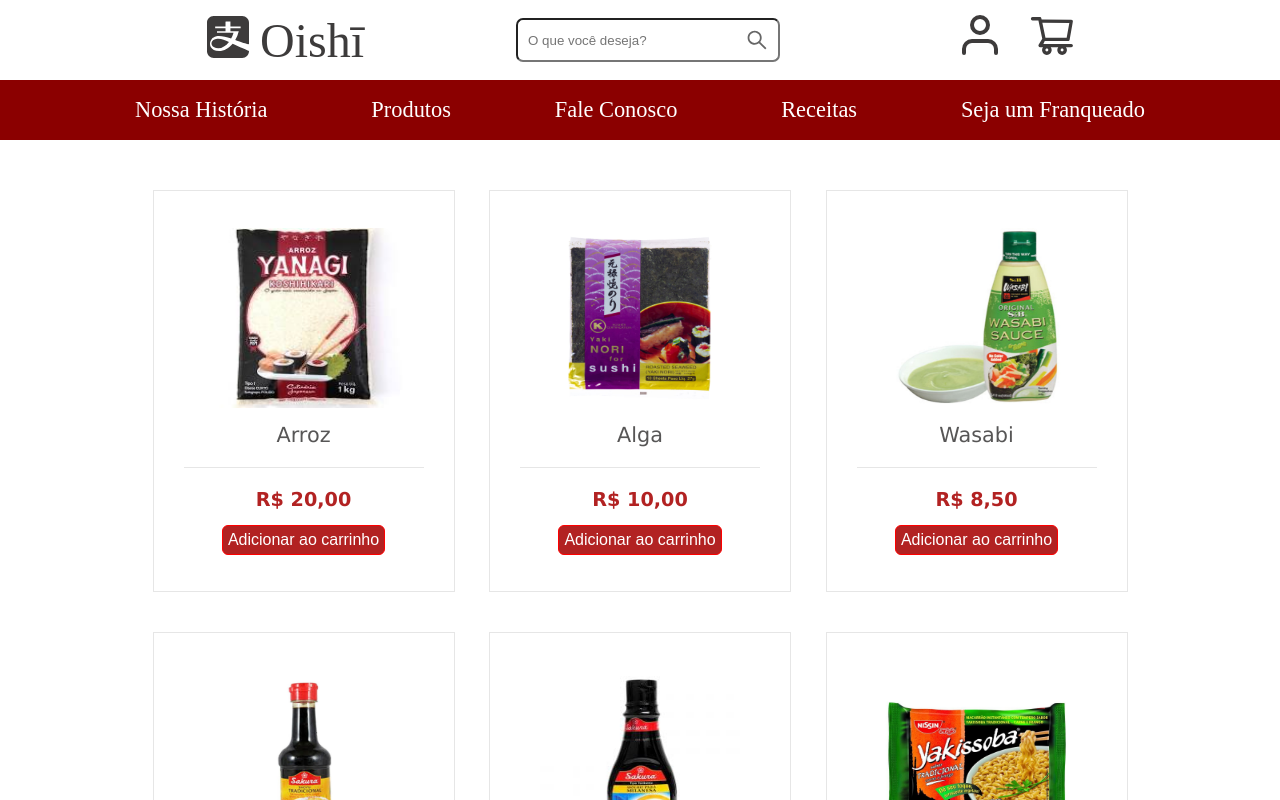
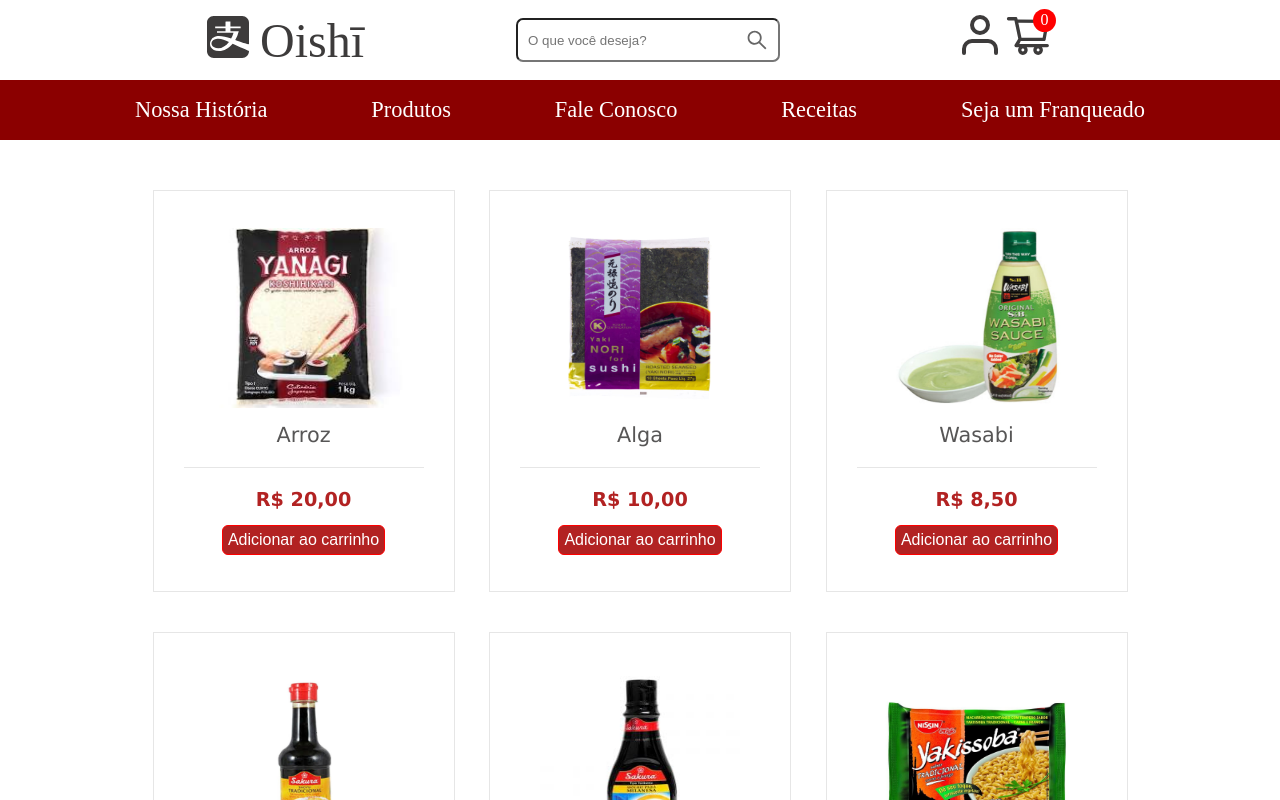
Before and after one commit to bernardobfg/e-comerce, a React (Create React App) app: page /produtos in a window 1280 px wide. Shown: the top 800 px of the page. Built offline with nearby package versions, Linux system fonts and the light colour scheme.

Commit message:
implementando o counter de produtos

```diff
--- a/src/components/Header/index.js
+++ b/src/components/Header/index.js
@@ -4,10 +4,10 @@
 import Menu from '../Menu/index';
 import HeaderSup from '../HeaderSup/index';
 
-function Header() {
+function Header({counter}) {
     return (
         <div>
-            <HeaderSup />
+            <HeaderSup counter={ counter}/>
 
             <div className="header-container">
                 <Menu />
--- a/src/components/HeaderSup/index.js
+++ b/src/components/HeaderSup/index.js
@@ -1,14 +1,18 @@
-import React from 'react';
+import React, { useState } from 'react';
 import './styles.css';
 import { FiUser } from 'react-icons/fi'
 import { AiOutlineShoppingCart } from 'react-icons/ai'
 import { AiOutlineSearch } from 'react-icons/ai'
-import {IoLogoAlipay} from 'react-icons/io5'
+import { IoLogoAlipay } from 'react-icons/io5'
 
 
 
 
-function HeaderSup() {
+
+function HeaderSup({counter}) {
+
+
+
     return (
         <div className="header-sup-container">
             <div className="div-imagem">
@@ -22,7 +26,8 @@
 
             <div className="div-icons">
                 <a><FiUser className="user" /></a>
-                <a><AiOutlineShoppingCart className="cart"/></a>
+                <a><AiOutlineShoppingCart className="cart" /></a>
+                <span className="counter">{counter}</span>
             </div>
         </div>
     )
--- a/src/components/HeaderSup/styles.css
+++ b/src/components/HeaderSup/styles.css
@@ -69,3 +69,19 @@
     color: #666666;
     cursor: pointer;
 }
+
+.counter{
+    background-color: red;
+    width: 17px;
+    height: 17px;
+    display: flex;
+    align-items: center;
+    justify-content: center;
+    color: #fff;
+    padding: 3px;
+    border-radius: 100%;
+    font-size: 1em;
+    position: relative;
+    bottom: 20px;
+    right: 20px;
+}
--- a/src/components/Modal/index.js
+++ b/src/components/Modal/index.js
@@ -2,12 +2,18 @@
 import './styles.css'
 import {AiFillCloseCircle} from 'react-icons/ai'
 
-function Modal({ name, img }) {
+function Modal({id='modal', onClose = () => { }, name, img }) {
+
+    const handleOutsideClick = (e) => {
+        if (e.target.id == id) onClose()
+    };
+
+
     return (
-        <div className="modal">
+        <div id={id} className="modal" onClick={handleOutsideClick}>
             <div className="modal-container">
                 <div className="div-close">
-                    <button className="close">
+                    <button className="close" onClick={onClose}>
                         <AiFillCloseCircle/>
                     </button>
                 </div>
--- a/src/components/Modal/styles.css
+++ b/src/components/Modal/styles.css
@@ -28,6 +28,7 @@
     border: none;
     color: red;
     font-size: 2em;
+    cursor: pointer;
 
 
 }
--- a/src/components/Product/index.js
+++ b/src/components/Product/index.js
@@ -1,14 +1,19 @@
 import React, {useState} from 'react';
 import './styles.css';
-
+import Header from '../HeaderSup/index'
 import Modal from '../Modal/index'
 
 
-function Product({ id, name, price, img }) {
+
+function Product({ id, name, price, img, counter=counter ,setCounter=setCounter}) {
 
     const real = value => {
         const options = { style: "currency", currency: "BRL" }
         return value.toLocaleString('pt-BR', options)
+    }
+
+    function incrementar() {
+        setCounter(counter+1)
     }
 
 
@@ -20,7 +25,8 @@
         setProductModal(name);
         setProductModalImg(img);
         setModalVisible(true);
-        console.log(isModalVisible);
+        incrementar();
+
 
     }
 
@@ -30,10 +36,9 @@
         <>
             {
                 isModalVisible ? (
-                    <Modal name={productModal} img={productModalImg}/>
+                    <Modal name={productModal} img={productModalImg} onClose={ () =>setModalVisible(false)}/>
                 ): null
         }
-
 
         <div className="product">
 
--- a/src/components/Product/styles.css
+++ b/src/components/Product/styles.css
@@ -8,6 +8,12 @@
     border: 1px solid #e6e6e6;
     margin-bottom: 20px;
     margin: 20px 10px;
+}
+
+.product:hover{
+    -webkit-box-shadow: 0px 0px 8px 1px #292828;
+  -moz-box-shadow: 0px 0px 8x 1px #292828;
+  box-shadow: 0px 0px 8px 1px #292828;
 }
 
 .product .div-img{
--- a/src/components/Products/index.js
+++ b/src/components/Products/index.js
@@ -9,7 +9,7 @@
 import Yakissoba from '../../assets/yakissoba.jpg'
 
 
-function Products() {
+function Products({counter, setCounter}) {
     const products_list = [
         {
             id: 1,
@@ -54,7 +54,8 @@
 
     ]
     const render_products_list = products_list.map(product =>
-        <Product key={product.id} id={product.id} name={product.name} price={product.price} img={product.img}/>
+
+        <Product key={product.id} id={product.id} name={product.name} price={product.price} img={product.img} counter={counter} setCounter={setCounter}/>
         )
 
     return (
--- a/src/pages/Products_List/index.js
+++ b/src/pages/Products_List/index.js
@@ -1,14 +1,17 @@
-import React from 'react';
+import React, {useState} from 'react';
 import './styles.css';
 import Header from '../../components/Header/index';
 import Products from '../../components/Products/index';
 
 function Products_List() {
+
+    const [counter, setCounter] = useState(0);
+
     return (
         <div className="container">
-            <Header />
+            <Header counter={counter}/>
             <div className="products-container">
-                <Products/>
+                <Products counter={counter} setCounter={setCounter}/>
             </div>
 
         </div>
```
